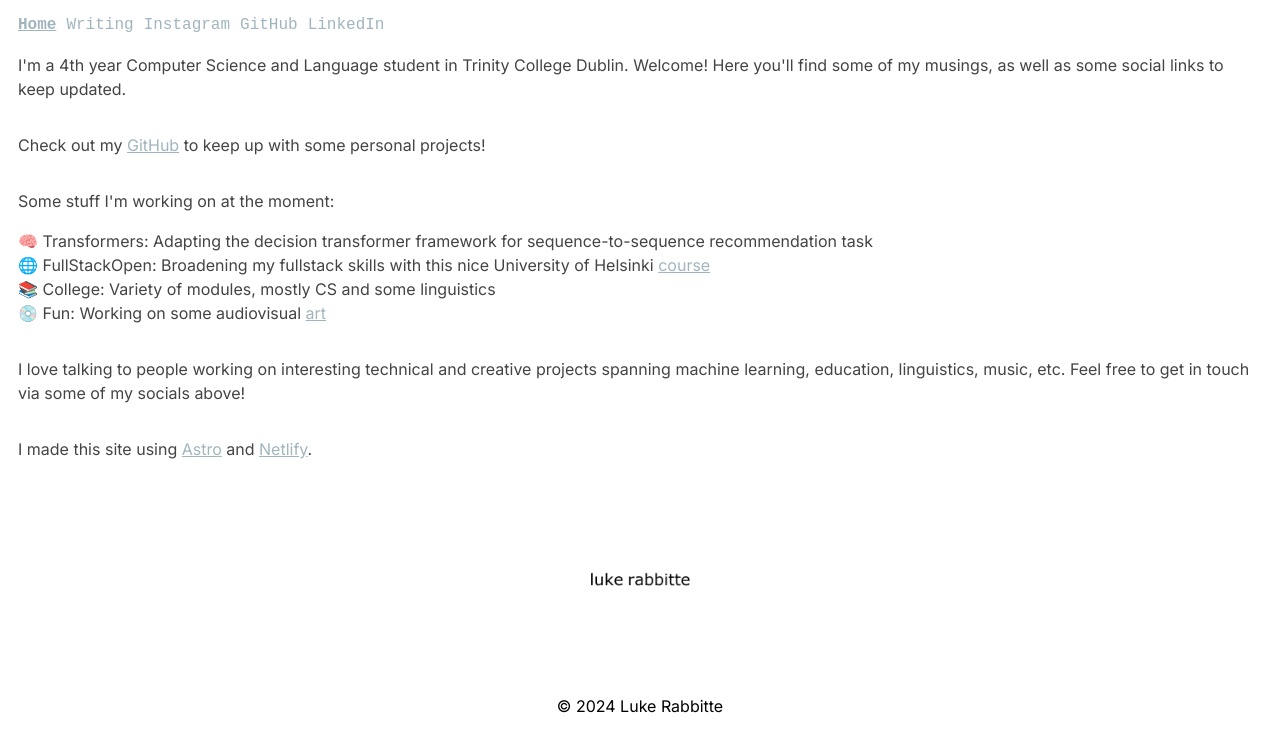
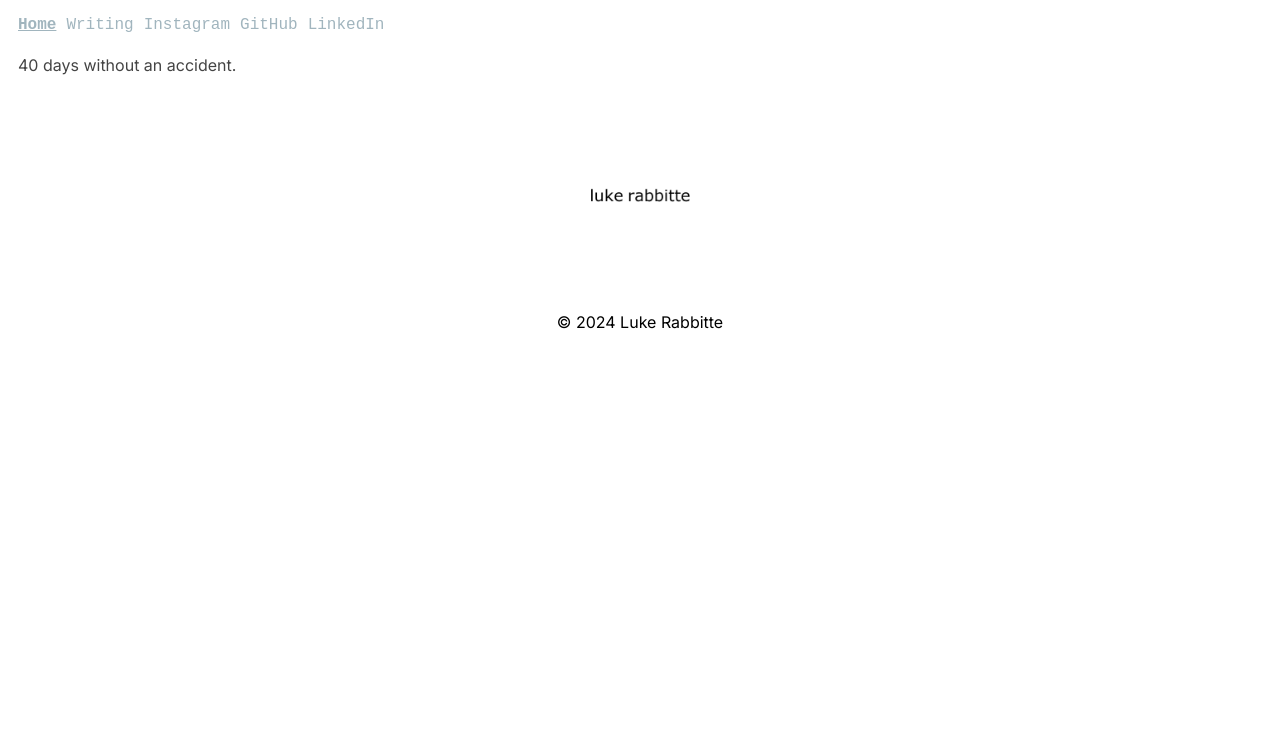
Before and after one commit to lukerabbitte/astro_site, an Astro site: page / in a window 1280 px wide. Shown: the part 117-863 px from the top of the page. After the commit the page ends 800 px from the top, so only its background shows below. Built offline with nearby package versions, Linux system fonts and the light colour scheme; Astro itself is replaced by a stand-in of ours.

Commit message:
Focused homepage

```diff
--- a/src/pages/index.astro
+++ b/src/pages/index.astro
@@ -15,9 +15,12 @@ import { SITE_TITLE, SITE_DESCRIPTION } from '../consts';
 		<Header title={SITE_TITLE} />
 		<main>
 
-			<p>I'm a 4th year Computer Science and Language student in Trinity College Dublin. Welcome! Here you'll find some of my musings, as well as some social links to keep updated.</p>
+			<p>40 days without an accident.</p>
+
+			<!--
 
 			<p>Check out my <a href="https://github.com/lukerabbitte">GitHub</a> to keep up with some personal projects!</p>
+
 
 			<div>
 				<p>
@@ -25,15 +28,16 @@ import { SITE_TITLE, SITE_DESCRIPTION } from '../consts';
 				</p>
 				<ul class="no-indent">
 					<li class="no-bullet-point">🧠 Transformers: Adapting the decision transformer framework for sequence-to-sequence recommendation task</li>
-					<!--<li>💻 Tobar: Third-level course information platform</li>-->
+					<li>💻 Tobar: Third-level course information platform</li>
 					<li class="no-bullet-point">🌐 FullStackOpen: Broadening my fullstack skills with this nice University of Helsinki <a href="https://fullstackopen.com/en/">course</a></li>
 					<li class="no-bullet-point">📚 College: Variety of modules, mostly CS and some linguistics</li>
 					<li class="no-bullet-point">💿 Fun: Working on some audiovisual <a href="https://open.spotify.com/artist/07HIYTYKnxErGY6d27LtNp?si=4PXoZDbnQqeihBDjGfVF7A">art</a></li>
 				</ul>
-			</div>
 
-			<p>I love talking to people working on interesting technical and creative projects spanning machine learning, education, linguistics, music, etc. Feel free to get in touch via some of my socials above! </p>
-			<p>I made this site using <a href="https://docs.astro.build/en/getting-started/">Astro</a> and <a href="https://docs.netlify.com/">Netlify</a>.</p>
+				<p>I love talking to people working on interesting technical and creative projects spanning machine learning, education, linguistics, music, etc. Feel free to get in touch via some of my socials above! </p>
+				<p>I made this site using <a href="https://docs.astro.build/en/getting-started/">Astro</a> and <a href="https://docs.netlify.com/">Netlify</a>.
+
+			</div>-->
 
 			<img id="anagram" src="/anagram-animation-verdana.gif" alt="Anagram Animation">
 
--- a/src/pages/writing/index.astro
+++ b/src/pages/writing/index.astro
@@ -39,7 +39,7 @@ const posts = (await getCollection('writing')).sort(
 		<main>
 			<div>
 				<p>
-					I tend to think via writing. Here's a small selection accompanied by my photography.
+					In the spirit of inspiration.
 				</p>
 			</div>
 			<section>
```
Also changed, not shown: src/content/writing/riders-of-the-sidhe.md (line endings or trailing spaces).
